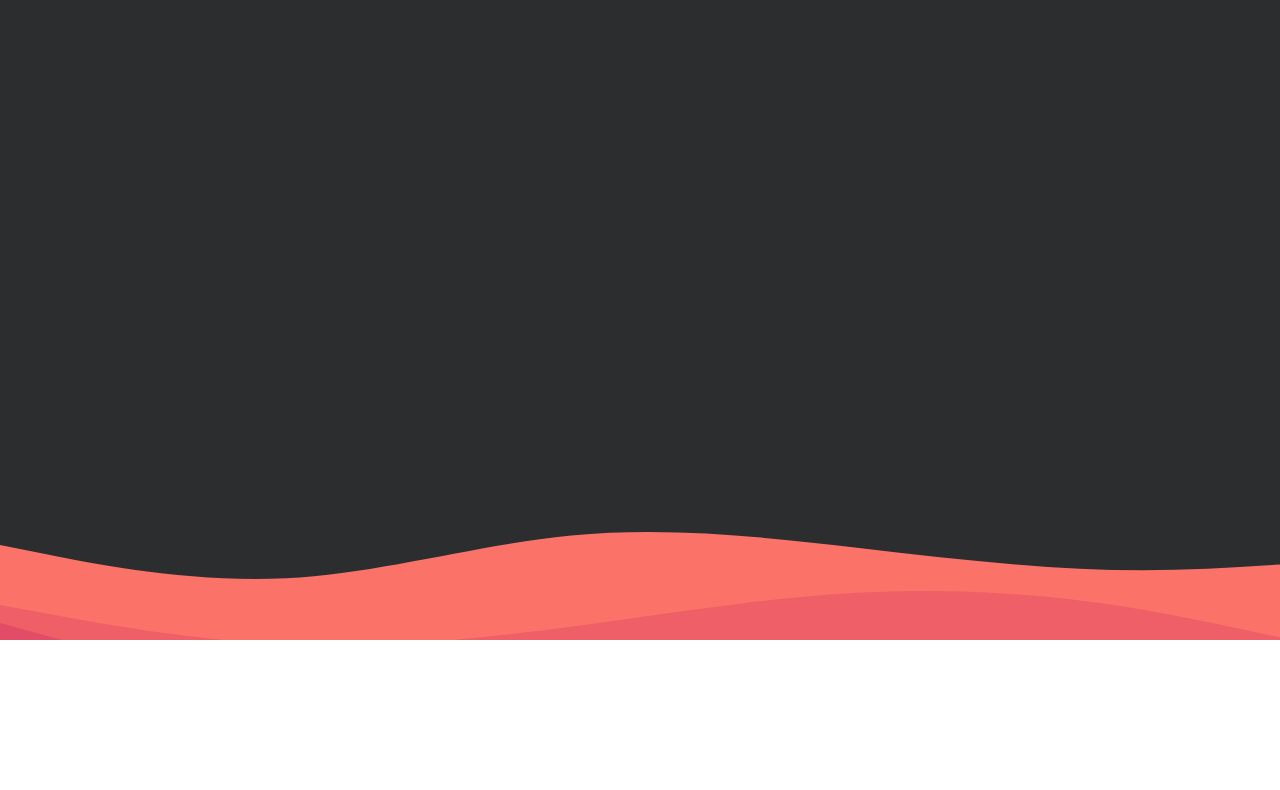
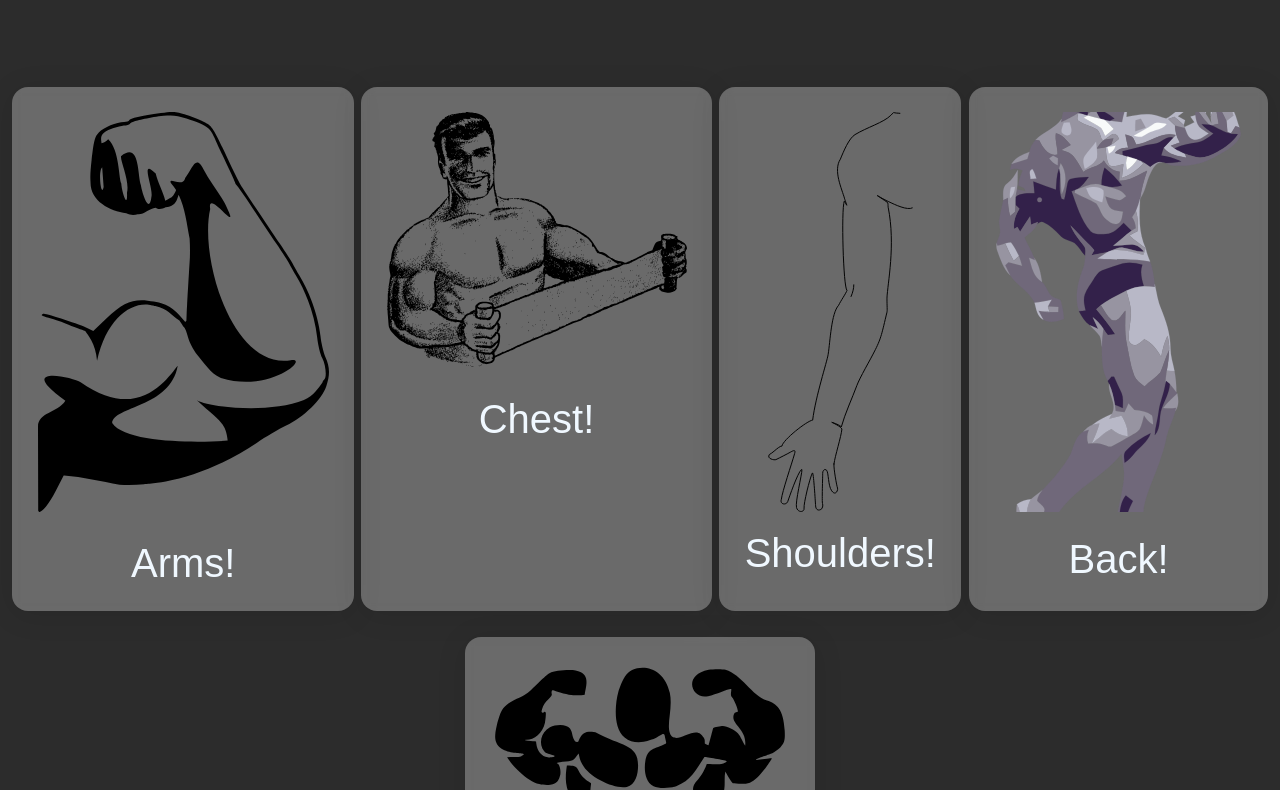
Before and after one commit to jarikhenriksen/muscleBuddy, a plain HTML site: page htmlPages/stretch.html in a window 1280 px wide. Shown: the part 160-950 px from the top of the page. Before the commit the page ends 800 px from the top, so only its background shows below. Drawn offline with Linux system fonts and the light colour scheme.

Commit message:
add images and designs to stretch page

```diff
--- a/cssDesigns/stretchPage.css
+++ b/cssDesigns/stretchPage.css
@@ -3,8 +3,47 @@ html {
     font-family: 'Roboto Condensed', sans-serif;
     font-family: 'Source Sans Pro', sans-serif;
     font-size: 2.5rem;
+    text-align: center;
+}
+
+section {
+    display: flex;
+    flex-direction: row;
+    flex-wrap: wrap;
+    justify-content: space-around;
+    margin-top: 6%;
+}
+
+.option {
+    display: flex;
+    flex-direction: column;
+    max-width: 300px;
+    background: rgba(255, 255, 255, 0.295);
+    border-radius: 16px;
+    box-shadow: 0 4px 30px rgba(0, 0, 0, 0.1);
+    backdrop-filter: blur(4.4px);
+    -webkit-backdrop-filter: blur(4.4px);
+    margin-top: 2%;
+    padding: 2%;
+}
+
+.option:hover {
+    background: rgba(255, 255, 255, 0.562);
+}
+
+figcaption {
+   margin-top: 10%;
 }
 
 .background {
-    background-image: url('../images/layered-waves-haikei.svg');
+   background-color: rgb(44, 44, 44);
 }
+
+.image {
+    max-height: 400px;
+    width: 100%;
+}
+
+#shoulderImg {
+
+}
--- a/htmlPages/stretch.html
+++ b/htmlPages/stretch.html
@@ -10,7 +10,39 @@
         <link rel="stylesheet" href="../cssDesigns/stretchPage.css">
     </head>
     <body class="background">
+        <main>
+            <h1>I want to stretch my</h1>
 
+            <section>
+
+                <div class="option">
+                    <img class="image" src="../images/Biceps.svg">
+                    <figcaption>Arms!</figcaption>
+                </div>
+
+                <div class="option">
+                    <img class="image" src="../images/smilingstrongman.svg">
+                    <figcaption>Chest!</figcaption>
+                </div>
+
+                <div class="option">
+                    <img class="image" id="shoulderImg" src="../images/human-arm.svg">
+                    <figcaption>Shoulders!</figcaption>
+                </div>
+
+                <div class="option">
+                    <img class="image" src="../images/SRD-Posing-Bodybuilder.svg">
+                    <figcaption>Back!</figcaption>
+                </div>
+
+                <div class="option">
+                    <img class="image" src="../images/1540589608.svg">
+                    <figcaption>Abs!</figcaption>
+                </div>
+
+            </section>
+
+        </main>
 
         <script src="" async defer></script>
     </body>
```
Also changed, not shown: JSON/stretchs.JSON (+7 -0 lines), images/1540589608.svg (added), images/Biceps.svg (added), images/SRD-Posing-Bodybuilder.svg (added), images/human-arm.svg (added), images/smilingstrongman.svg (added).
